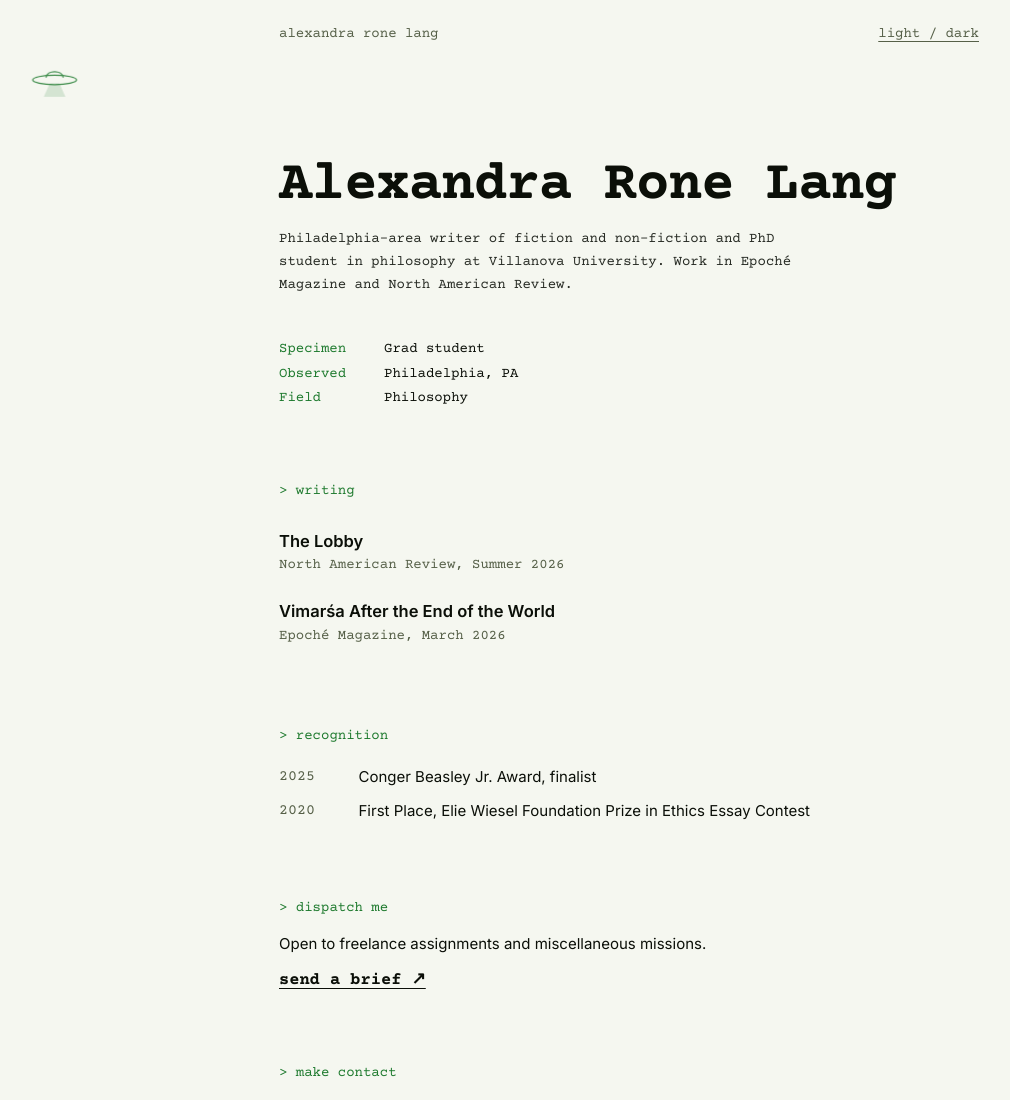
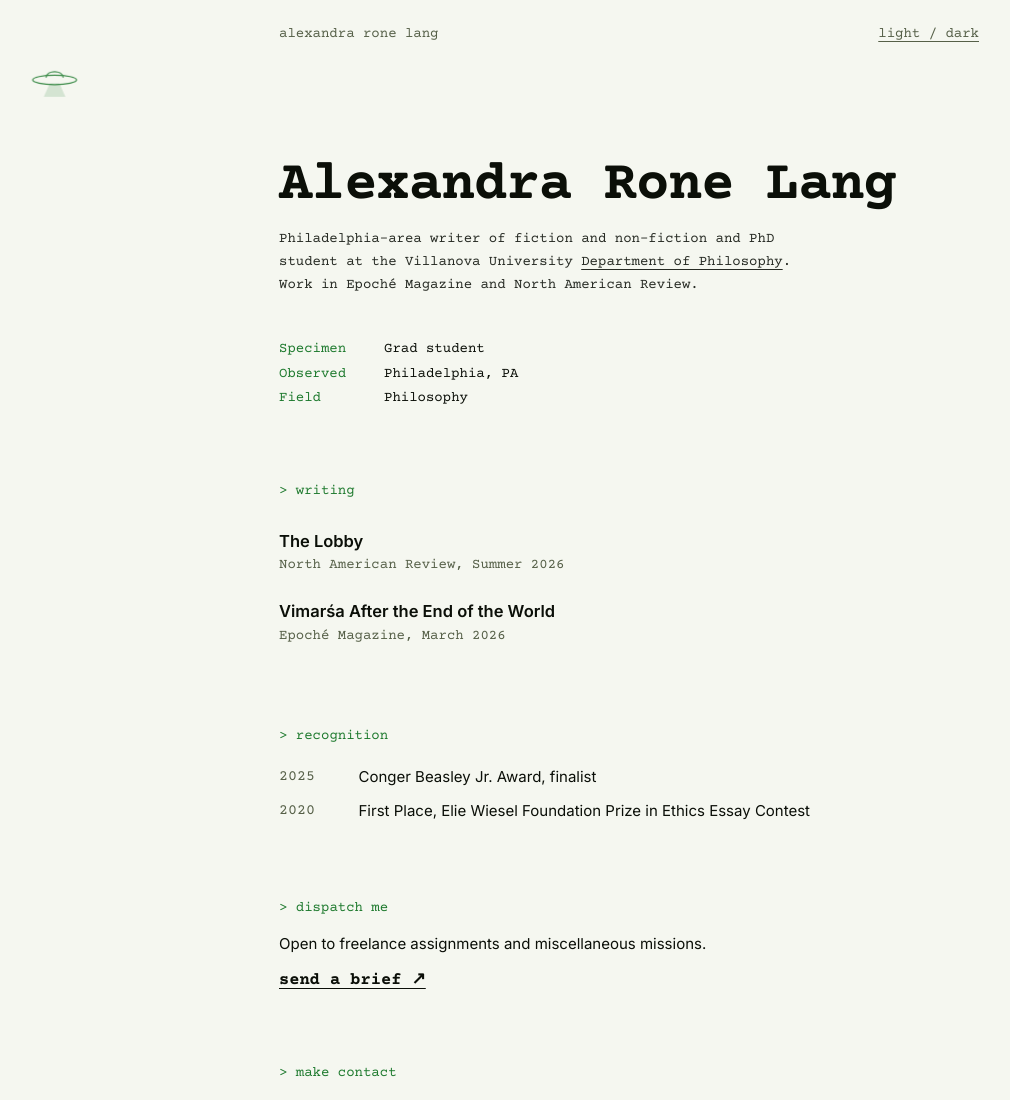
Before and after one commit to arl388/arl388.github.io, a plain HTML site: page index.html in a window 1280 px wide. Shown: the top 1100 px of the page, without its empty margins (11-1021 px from the left). Drawn offline with nearby package versions, Linux system fonts and the light colour scheme.

Commit message:
Update index.html

```diff
--- a/index.html
+++ b/index.html
@@ -108,7 +108,7 @@
 <main class="col">
   <div class="intro">
     <h1>Alexandra Rone Lang<span class="cur" aria-hidden="true"></span></h1>
-    <p class="bio">Philadelphia-area writer of fiction and non-fiction and PhD student in philosophy at Villanova University. Work in Epoché Magazine and North American Review.</p>
+    <p class="bio">Philadelphia-area writer of fiction and non-fiction and PhD student at the Villanova University <a href="https://www.villanova.edu/university/liberal-arts-sciences/programs/philosophy.html" target="_blank" rel="noopener">Department of Philosophy</a>. Work in Epoché Magazine and North American Review.</p>
     <div class="specimen">
       <dl class="record">
         <div><dt>Specimen</dt><dd>Grad student</dd></div>
```
